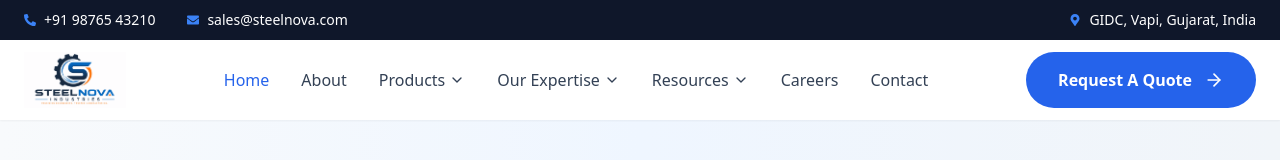
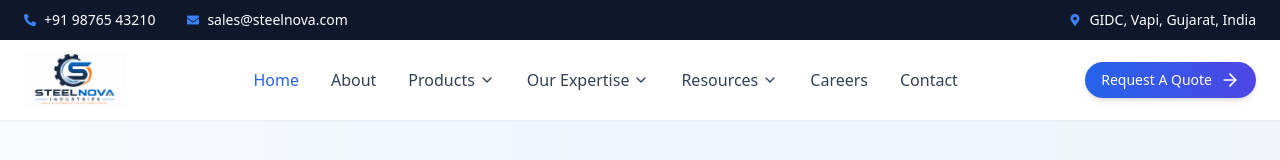
Before and after one commit to Parthchampaneri23/SteelNova, a React app in the folder frontend/: page / in a window 1280 px wide. Shown: the top 160 px of the page. Built offline with nearby package versions, Linux system fonts and the light colour scheme; the HTML template or start-up script is replaced by a standard one.

Commit message:
button change

```diff
--- a/frontend/src/components/common/QuoteButton.jsx
+++ b/frontend/src/components/common/QuoteButton.jsx
@@ -8,7 +8,7 @@ const QuoteButton = ({
     return (
         <Link
             to="/contact#quote-form"
-            className={`inline-flex items-center gap-3 rounded-full bg-blue-600 px-8 py-4 font-semibold text-white transition-all duration-300 hover:scale-105 hover:bg-blue-700 ${className}`}
+            className={`inline-flex items-center gap-2 rounded-full bg-gradient-to-r from-blue-600 to-indigo-600 px-4 py-2 text-sm font-medium text-white shadow-md transition-all duration-200 hover:scale-105 hover:from-blue-700 hover:to-indigo-700 ${className}`}
         >
             {text}
             <ArrowRight size={20} />
```
